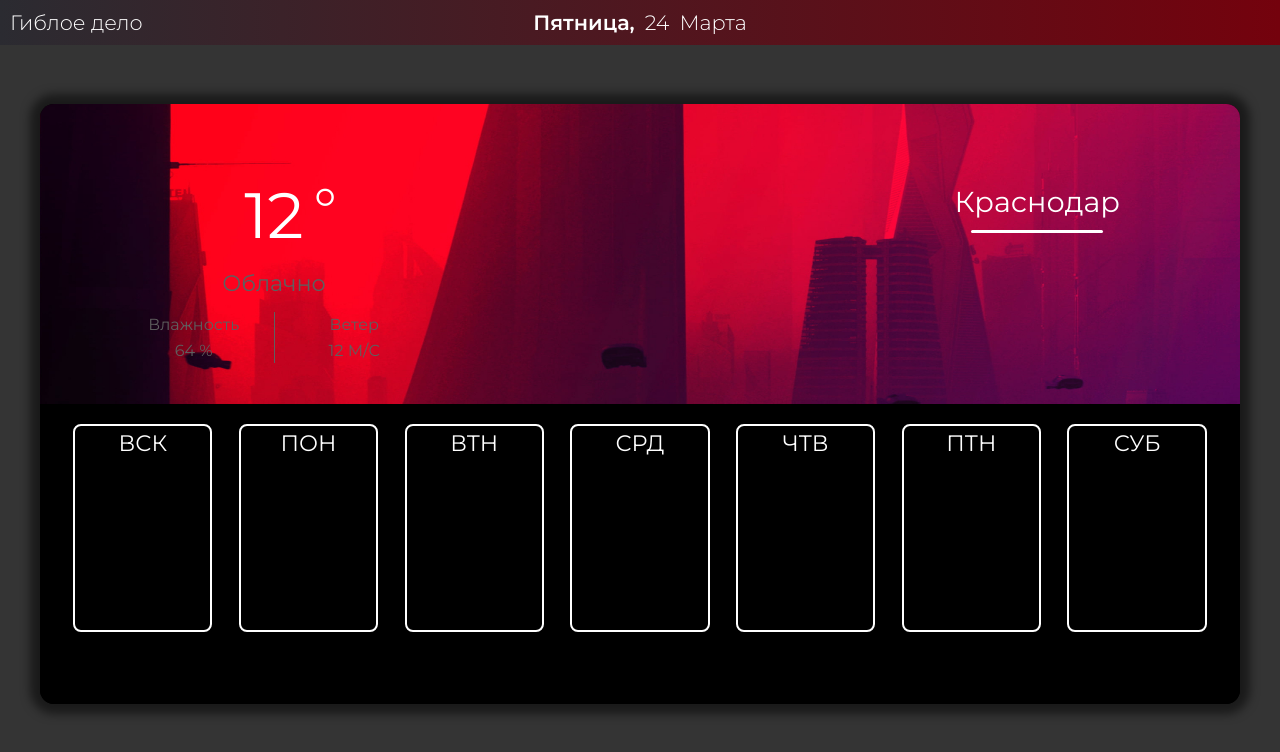
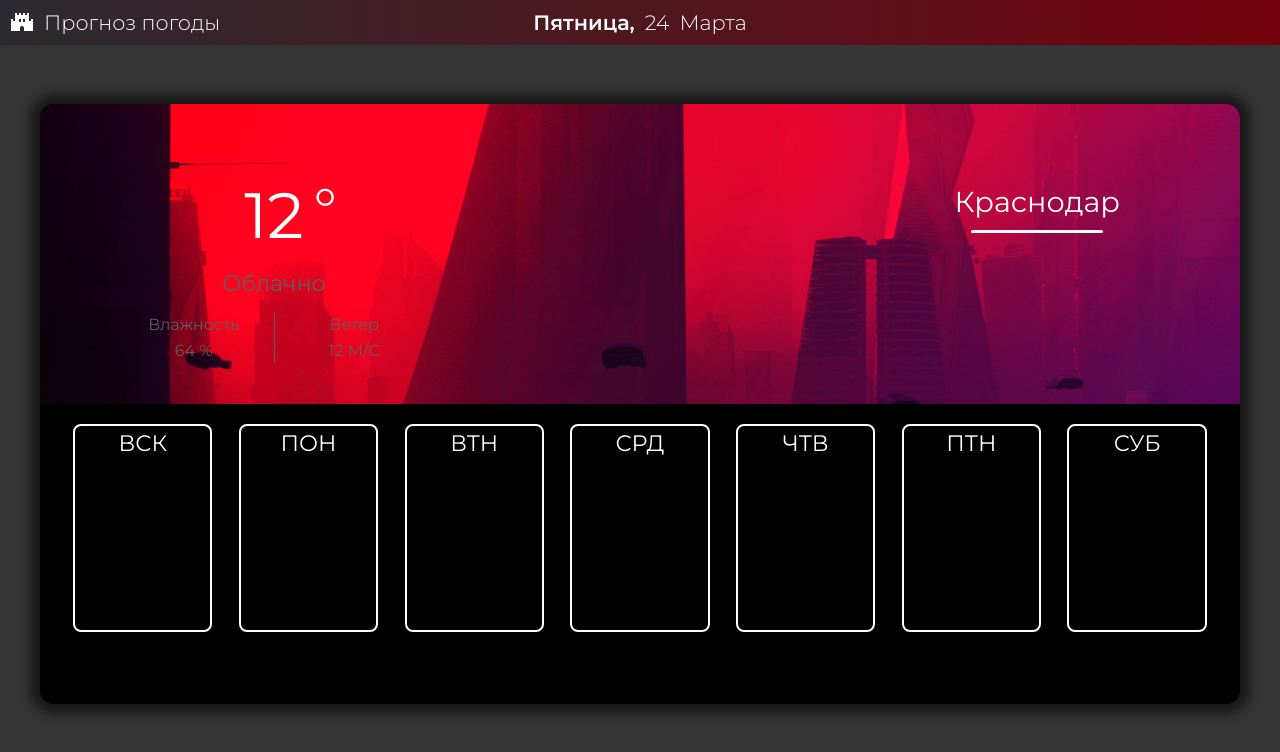
Before and after one commit to Javert5555/weather_forecast, a React (Create React App) app: page / in a window 1280 px wide. Shown: the top 752 px of the page. Built offline with nearby package versions, Linux system fonts and the light colour scheme.

Commit message:
add icon to menu

```diff
--- a/package.json
+++ b/package.json
@@ -3,6 +3,10 @@
   "version": "0.1.0",
   "private": true,
   "dependencies": {
+    "@emotion/react": "^11.10.6",
+    "@emotion/styled": "^11.10.6",
+    "@mui/icons-material": "^5.11.11",
+    "@mui/material": "^5.11.13",
     "@testing-library/jest-dom": "^5.16.5",
     "@testing-library/react": "^13.4.0",
     "@testing-library/user-event": "^13.5.0",
--- a/src/components/core/Menu.js
+++ b/src/components/core/Menu.js
@@ -1,5 +1,6 @@
 import React, { useEffect, useState } from 'react'
 import '../../styles/core/menu.scss'
+import CastleIcon from '@mui/icons-material/Castle';
 
 const Menu = () => {
     const weekDays = [
@@ -45,9 +46,14 @@ const Menu = () => {
     return (
         <header className='menu'>
             <div className='menu__container'>
-                <h1 className="menu__text-logo">
-                    <a href='/'>Гиблое дело</a>
-                </h1>
+                <div style={{ display: 'flex'}}>
+                    <p className="menu__text-logo-name" style={{}}>
+                        <a href='/'><CastleIcon /></a>
+                    </p>
+                    <h1 className="menu__text-logo">
+                        <a href='/'>Прогноз погоды</a>
+                    </h1>
+                </div>
                 <div className='menu__date'>
                     <p className='menu__week-day'>{weekDays[numWeekDay]},</p>
                     <p className='menu__num-day'>{numDay}</p>
--- a/src/styles/core/menu.scss
+++ b/src/styles/core/menu.scss
@@ -30,6 +30,10 @@
     margin: 0 auto;
 }
 
+.menu__text-logo-name {
+    margin-right: 10px;
+}
+
 .menu__text-logo a {
     position: absolute;
     top: 50%;
```
Also changed, not shown: 1 other file (tests, documents, lock files or other folders).
